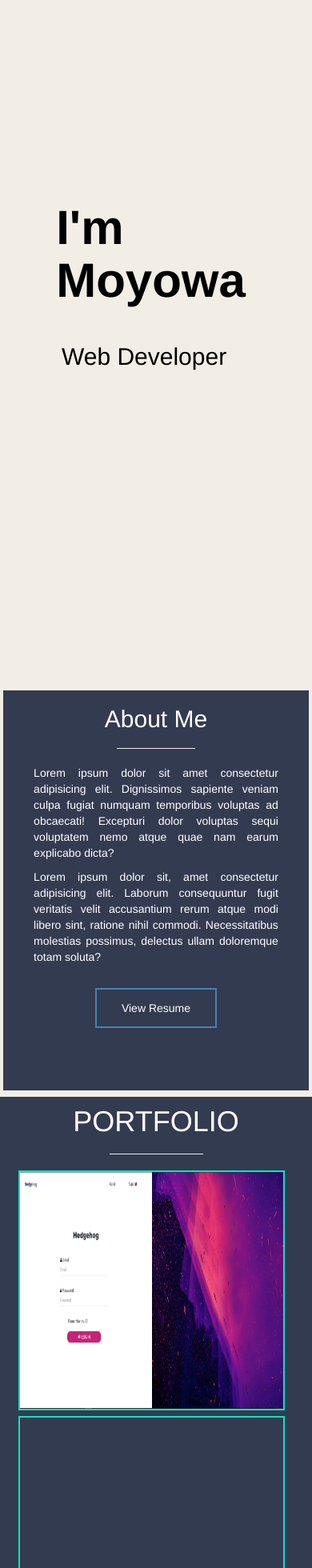
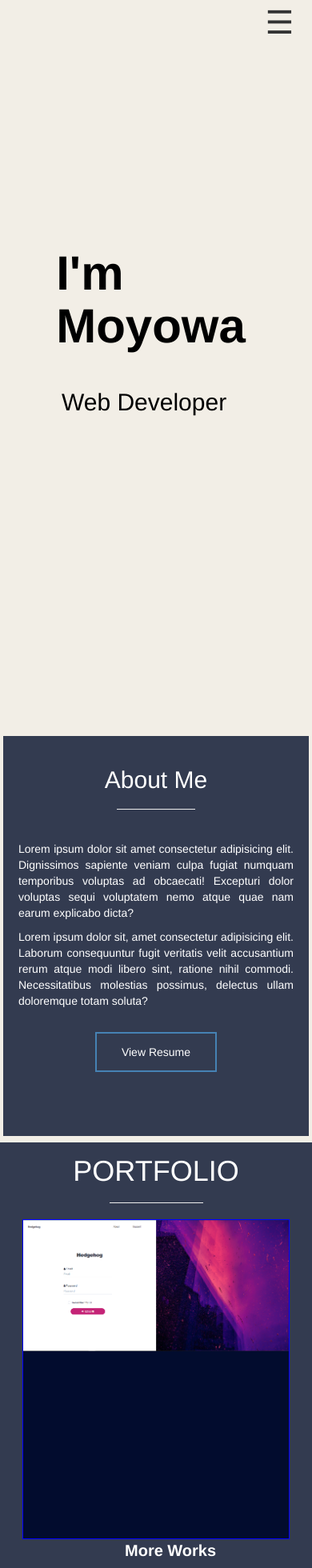
Before and after one commit to Moyowaaaa/Moyowa, a Vue app: page / in a window 390 px wide. Shown: the top 1960 px of the page at 80% size. Built offline with nearby package versions, Linux system fonts and the light colour scheme; a web font is replaced by a local one.

Commit message:
feat:mobilenav

```diff
--- a/src/views/Home.vue
+++ b/src/views/Home.vue
@@ -1,5 +1,17 @@
 <template>
 <div>
+
+  <div id ="mobile" class="mobilenav">
+      <a href="javascript:void(0)" class="closebtn" @click="closeNav">&times;</a>
+      <div class="ml"  @click="closeNav">
+         <a href="">Home</a>
+        <a href="#about">About Me</a>
+        <a href="#portfolio">Portfolio</a>
+        <a href="#contact">Contact</a>
+      </div>
+  </div>
+  <span class="mbutton" style="font-size:40px;cursor:pointer" @click="openNav">
+  &#9776;</span>
 
   <div class="nav">
 
@@ -63,26 +75,23 @@
       <h1>PORTFOLIO<hr></h1>
         <div class="gallery">
 
-          <div class="projects">
-            <div class="imge">
+          <div class="work">
 
+            <div class="img">
+              <img src="../assets/project1.jpg" style="width:100%;" height="100%">
             </div>
+
+
+
 
           </div>
 
-          <div class="projects">
+        </div>
+        <b><a  href="https://github.com/Pope-Skittles">More Works</a></b>
+    </div>
+<!---------------
 
-          </div>
-
-
-          <div class="projects">
-
-          </div>
-
-
-        </div>
-    </div>
-       <a  href="https://github.com/Pope-Skittles">More Works</a>
+       ------>
     </div>
 
 
@@ -98,8 +107,7 @@
     <div class ="cont">
       <h3>Contact<hr></h3>
        <div class="content">
-      <p>I'm currently open to any work or project, send me an Email or message me on my socials </p>
-        <p>and i will get back to you as soon as possible.</p>
+      <p>I'm currently open to any work or project, send me an Email or message me on my socials and I will get back to you as soon as possible.</p>
 
         <div class="links">
           <a href="mailto:moyowa7@icloud.com"><i class="fa fa-envelope" aria-hidden="true"></i></a>
@@ -132,9 +140,14 @@
 
 export default {
   name: 'Home',
-  components: {
-
-  }
+methods:{
+  openNav() {
+    document.getElementById("mobile").style.width = "100%";
+},
+closeNav() {
+    document.getElementById("mobile").style.width = "0";
+}
+}
 }
 </script>
 
@@ -171,6 +184,58 @@
   margin-left:5%;
   text-decoration: none;;
 }
+.mobilenav {
+
+    height: 100%;
+    width: 0;
+    position: fixed;
+    z-index: 1;
+    top: 0;
+    left: 0;
+     background:#333b50;
+    overflow-x: hidden;
+    transition: 0.5s;
+    padding-top: 60px;
+}
+
+.mobilenav a {
+    padding: 2% 8px 8px 32px;
+    text-decoration: none;
+    font-size: 25px;
+    font-weight: 550;
+    color: black;
+    display: block;
+    transition: 0.3s;
+}
+
+.mobilenav a:hover {
+    color: #f1f1f1;
+}
+
+.mobilenav .closebtn {
+    position: absolute;
+    top: 0;
+    right: 25px;
+    font-size: 36px;
+    margin-left: 50px;
+}
+.mbutton{
+  display:none;
+  position:sticky;
+  margin-top:5%;
+}
+
+@media screen and (max-height: 450px) {
+
+  .mobilenav {
+    display:block;
+
+    padding-top: 15px;}
+  .mobilenav a {font-size: 18px;
+  color:black;
+  }
+
+}
 
 
 .main{
@@ -178,7 +243,7 @@
   background-repeat: no-repeat;
   background-size: cover;
   background-position: center;
-  background-position-y: -70vh;
+  background-position-y: -71.5vh;
   background-position-x: 71vh;
   width:100%;
   height:100vh;
@@ -270,16 +335,20 @@
   background:#333b50;
   color:white;
 }
+.portfolio b{
+  text-align:center;
+
+}
 
  .portfolio .works h1{
   text-align: center;
-  margin-top:1%;
+  margin-top:2%;
   margin-bottom:2%
 }
 .portfolio .works .content{
   width:100%;
   padding-top:2%;
-  padding-bottom: 18%;;
+  padding-bottom: 5%;;
 }
 .content .gallery{
 
@@ -288,41 +357,29 @@
   margin-left: 5%;;
   display: flex;;
 }
+.gallery .work{
+  width:33%;
+  height:400px;
+  border:1px solid blue;
+  background:rgb(2, 12, 46);
+}
 
 
-.gallery .projects{
-  width:35%;
-  height:300px;
-  margin-left:1%;
-  border:2px solid rgb(21, 223, 196);
-}
-.gallery .projects .imge{
-  height:100%;
-  width:100%;
 
-}
-.gallery .projects .des{
-  height:60px;
-  background:red;
-}
- .imge{
-   background: url('../assets/project1.jpg') ;
-   background-size:contain;
-  background-repeat: no-repeat;
-  background-size: 100% 100%;
 
-}
 
-.gallery .projects img{
-  width:100%;
-  height:100%
-}
 .works a{
   font-size: 20px;
   color:white;
   margin-left:45%;
   margin-bottom: 5%;
 
+}
+@media screen and (max-width: 480px) {
+  .gallery .work{
+    width: 95%;
+    margin-left:2.5%;
+  }
 }
 
 /*----------- */
@@ -345,14 +402,16 @@
 }
 .contact h3{
   margin-top:5%;
-  padding-top:5%;
+  padding-top:10vh;
   text-align: center;
 }
 .cont .content{
+  width:80%;
   margin:10%;
-  margin-top:4%;
-
-
+  margin-top:10vh;
+}
+.cont .content p{
+  line-height:25px;
 }
 .content .links {
     margin-top:10%;
@@ -395,13 +454,14 @@
   .nav{
     display:none;
   }
+
   .title{
     margin-left:2%;
   }
   .title h1 {
     padding-top:30vh;
-      background-position-x:-100px;
-  }.pi{
+  }
+  .pi{
     margin-left:1vh
   }
   .pi .fullstop{
@@ -419,25 +479,49 @@
     width:40%;
     margin-left:30%;
   }
+  .about  h2{
+  padding-top:10%;
+  }
+  .about .content .body{
+    margin-top:10%;
+    width:90%;
+    margin-left:5%;
+  }
   .content .gallery{
     display:block;
   }
+
   .gallery .projects {
     width:95%;
     margin-top:2%;
   }
   .contact .cont{
-    width:90%;
-    margin-left:5%;
+    width:98%;
+    margin-left:1%;
+  }
+  .cont .content p{
+    width:100%;
+    text-align: justify;
+  }
+
+  .contact h3{
+    padding-top:15%;
   }
   .content .links a{
-    padding-top:10%;
+    padding-top:20%;
     margin-right:5%;
   }
   .works a{
     margin-left:40%;
-
   }
+  .mbutton{
+  display: initial;
+  width:50px;
+  margin-left:85%;
+}
+.ml{
+  text-align:center;
+}
 
 }
 /* ------------ */
```
